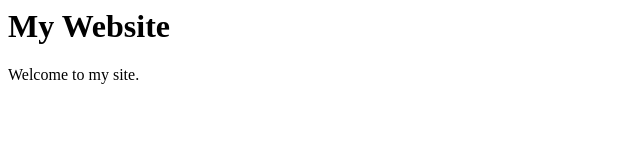
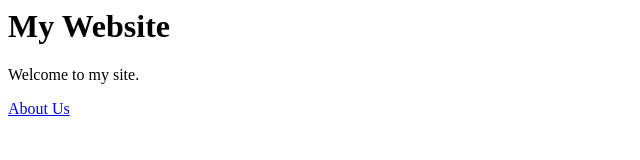
Before and after one commit to Foloda/mini-site, a plain HTML site: page index.html in a window 1280 px wide. Shown: the full height of the page, 0-640 px from the left. Drawn offline with Linux system fonts and the light colour scheme.

Commit message:
Add link to about page in index

```diff
--- a/index.html
+++ b/index.html
@@ -1,2 +1,3 @@
 <h1>My Website</h1>
 <p>Welcome to my site.</p>
+<a href='about.html'>About Us</a>
```
